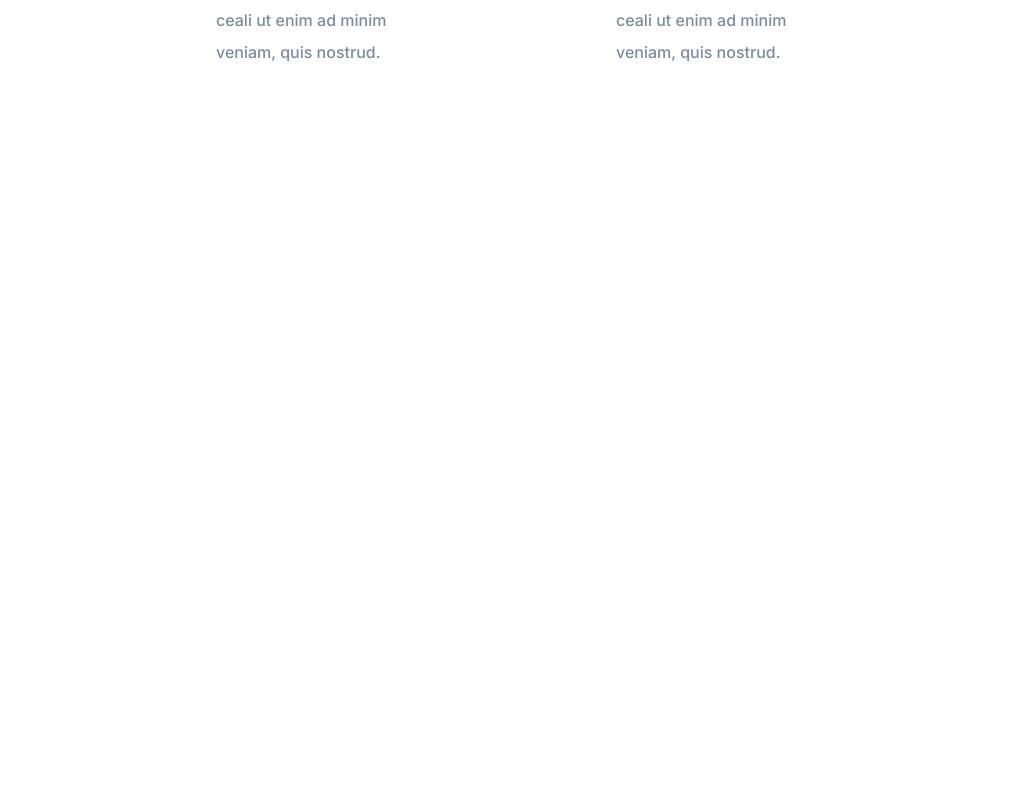
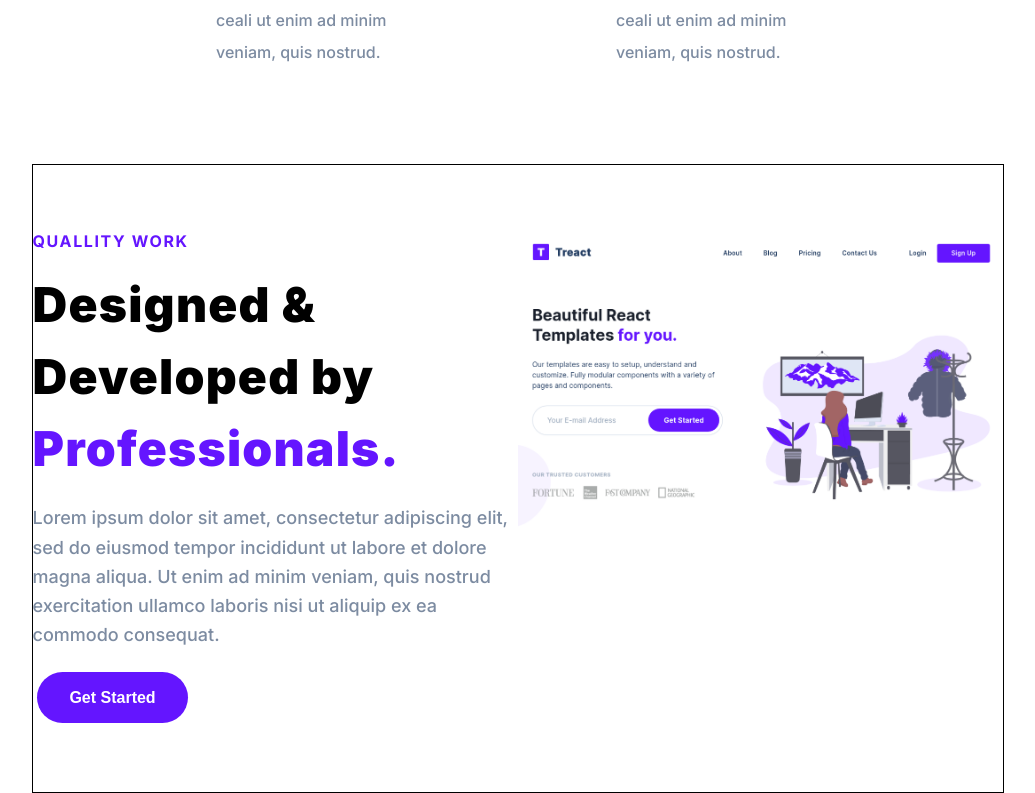
Before and after one commit to DheerajSharma404/REACT_TEMPLATE_CLONE, a React (Vite) app: page / in a window 1280 px wide. Shown: the part 1579-2372 px from the top of the page, without its empty margins (122-1157 px from the left). Before the commit the page ends 1743 px from the top, so only its background shows below. Built offline with nearby package versions, Linux system fonts and the light colour scheme.

Commit message:
Created Work section first row.

```diff
--- a/src/App.jsx
+++ b/src/App.jsx
@@ -2,6 +2,7 @@ import React from "react";
 import NavBar from "./NavBar/NavBar";
 import Hero from "./Hero/Hero";
 import Feature from "./Feature/Feature";
+import Work from "./Work/Work";
 
 //Styes
 import "./App.css";
@@ -12,6 +13,7 @@ function App() {
       <NavBar />
       <Hero />
       <Feature />
+      <Work />
     </div>
   );
 }
--- /dev/null
+++ b/src/Work/Work.css
@@ -0,0 +1,57 @@
+.work__row {
+  width: 100%;
+  max-width: 80%;
+  margin: 0 auto;
+  display: flex;
+  align-items: flex-start;
+  justify-content: center;
+  flex-wrap: wrap;
+  padding-block: 4em;
+  border: 1px solid black;
+}
+.work__leftContainer {
+  width: 50%;
+}
+.work__text {
+  font-size: 1rem;
+  font-weight: 700;
+  line-height: 24px;
+  letter-spacing: 1.6px;
+  margin-bottom: 1em;
+}
+.work__heading {
+  font-size: 3rem;
+  font-weight: 900;
+  letter-spacing: 1.2px;
+  line-height: 72px;
+}
+.work__subtext {
+  font-size: 1.125rem;
+  font-weight: 500;
+  line-height: 29.25px;
+  color: #7c8ba1;
+  margin-block: 1em;
+  max-width: 576px;
+}
+.work__rightContainer {
+  width: 50%;
+}
+
+.work__rightContainer > img {
+  width: 100%;
+  height: 100%;
+}
+.work__leftContainer > button {
+  font-size: 1rem;
+  font-weight: 700;
+  line-height: 1rem;
+  background-color: #6415ff;
+  color: #fff;
+  padding: 1.1em 2em;
+  margin: 0.3em 0.3em 0.3em;
+  border: none;
+  border-radius: 2rem;
+}
+.work__leftContainer > button:hover {
+  background-color: #4404c3;
+}
--- /dev/null
+++ b/src/Work/Work.jsx
@@ -0,0 +1,35 @@
+import React from "react";
+
+//Style
+import "./Work.css";
+
+const Work = () => {
+  return (
+    <section id='work'>
+      <div className='work__row'>
+        <div className='work__leftContainer'>
+          <p className=' purple work__text'>QUALLITY WORK</p>
+          <h2 className='work__heading'>
+            Designed & Developed by{" "}
+            <span className='purple'>Professionals.</span>
+          </h2>
+          <p className='work__subtext'>
+            Lorem ipsum dolor sit amet, consectetur adipiscing elit, sed do
+            eiusmod tempor incididunt ut labore et dolore magna aliqua. Ut enim
+            ad minim veniam, quis nostrud exercitation ullamco laboris nisi ut
+            aliquip ex ea commodo consequat.
+          </p>
+          <button className='work__btn'>Get Started</button>
+        </div>
+        <div className='work__rightContainer'>
+          <img
+            className='work__img'
+            src='./src/assets/hero-screen.png'
+            alt=''
+          />
+        </div>
+      </div>
+    </section>
+  );
+};
+export default Work;
```
Also changed, not shown: src/assets/hero-screen.png (added).
